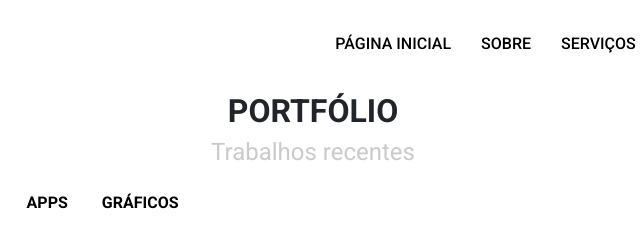
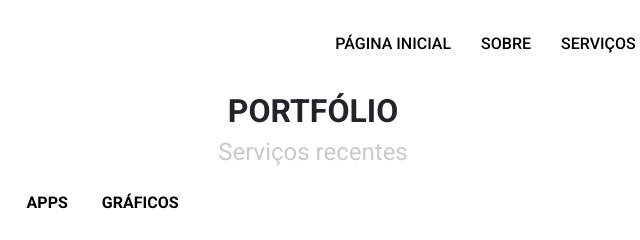
Before and after one commit to faellopis/mywebpagetest, a plain HTML site: page index.html in a window 1280 px wide. Shown: the top 240 px of the page, 327-967 px from the left. Drawn offline with nearby package versions, Linux system fonts and the light colour scheme.

Commit message:
portfolio

```diff
--- a/index.html
+++ b/index.html
@@ -67,7 +67,7 @@
       <div class="container">
         <h2 class="title text-center">Portfólio</h2>
         <h4 class="subtitle text-center mb-4">
-         Trabalhos recentes
+         Serviços recentes
         </h4>
 
         <div class="button-group">
```
